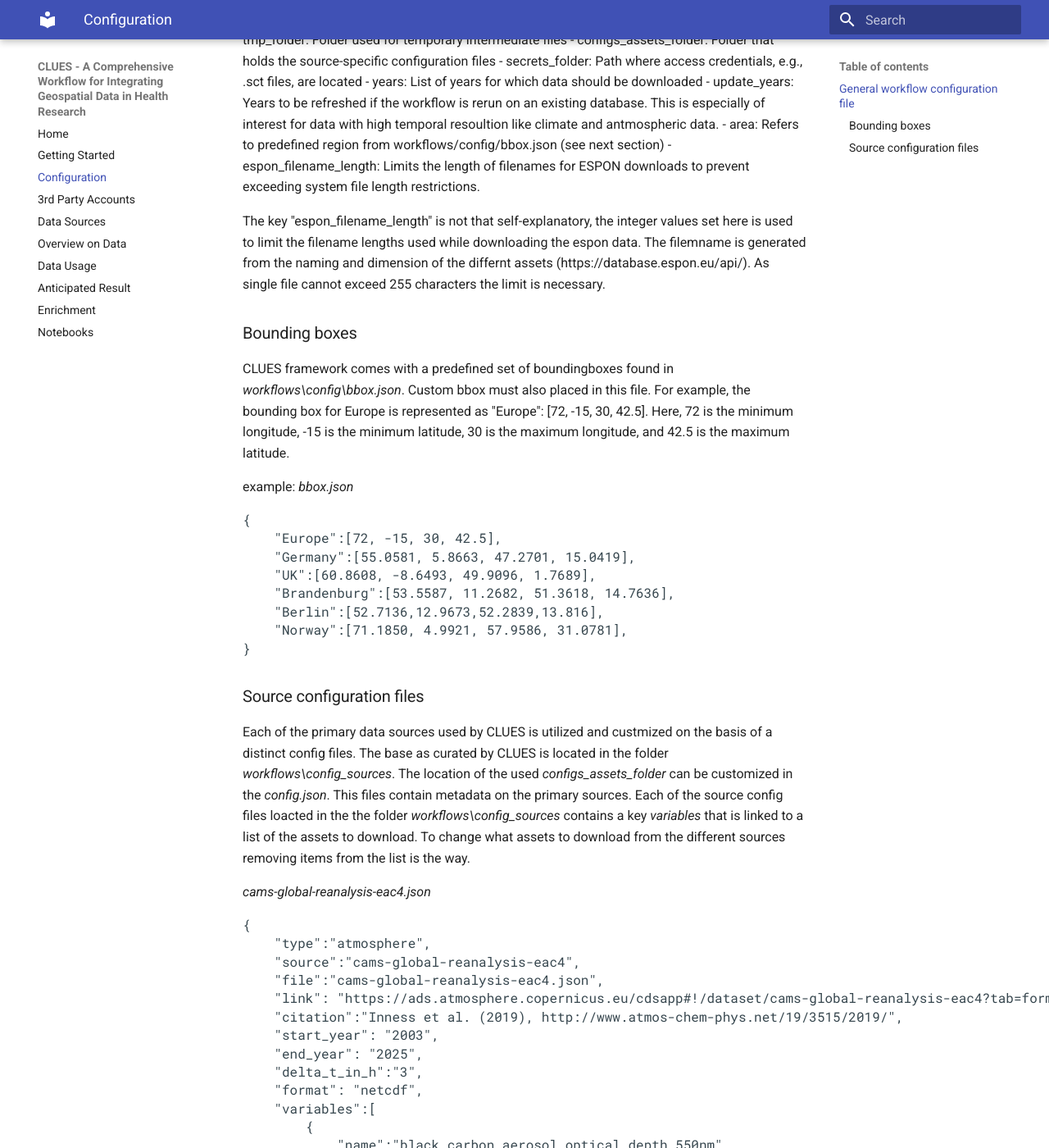
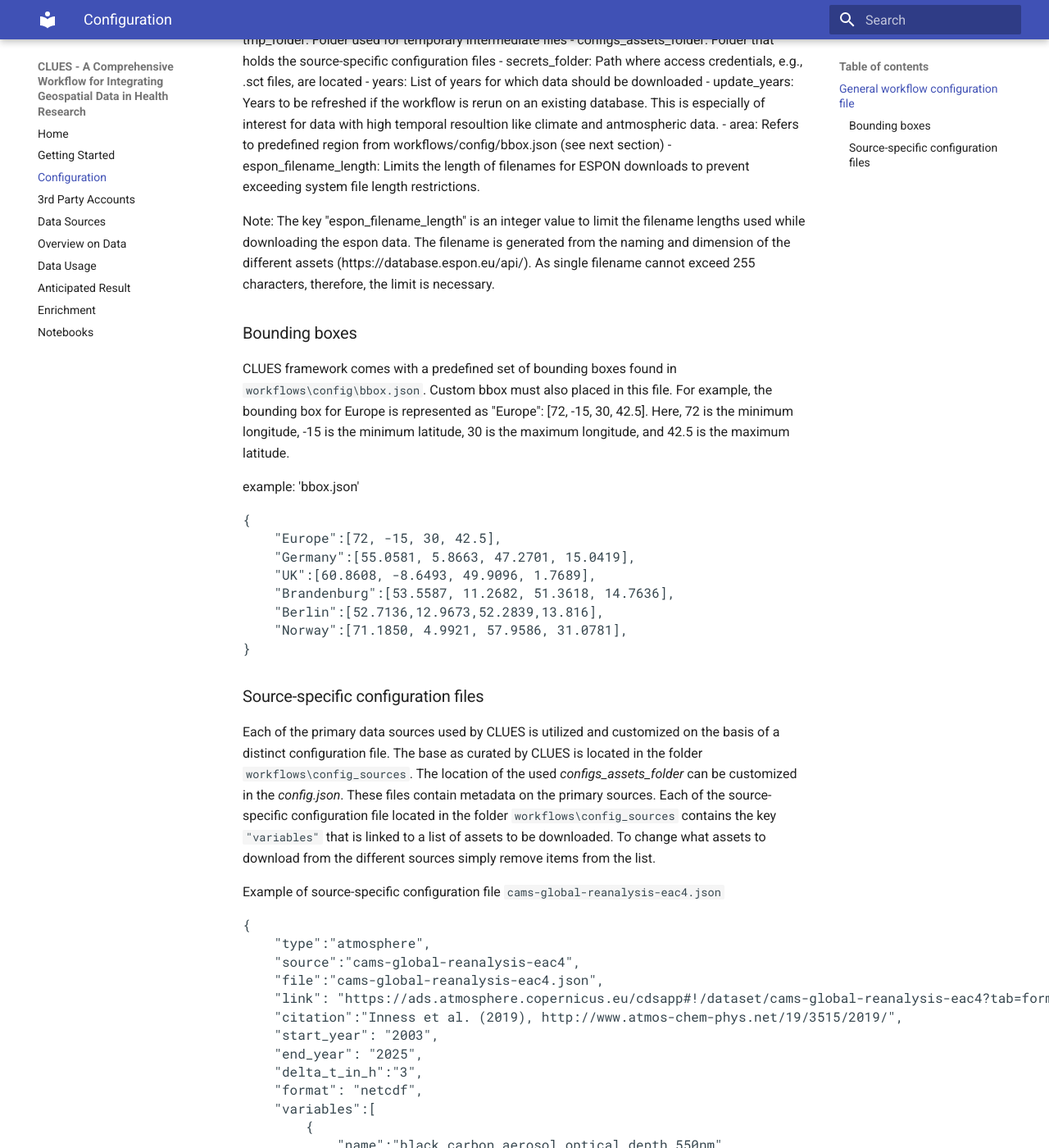
Before and after one commit to BIH-DMBS/CLUES, an MkDocs documentation site: the page built from docs/setup.md, in a window 1280 px wide and 1400 px high, scrolled down 743 px. Shown: the whole window at 82% size. Built offline with MkDocs 1.6.1 and Material for MkDocs 9.7.7, drawn with Linux system fonts in a browser that asks for light colours.

Commit message:
Update setup.md

```diff
--- a/docs/setup.md
+++ b/docs/setup.md
@@ -33,13 +33,13 @@ The file `workflows\config\config.json` defines the core parameters for how CLUE
 - area: Refers to predefined region from workflows/config/bbox.json (see next section)
 - espon_filename_length: Limits the length of filenames for ESPON downloads to prevent exceeding system file length restrictions.
 
-The key "espon_filename_length" is not that self-explanatory, the integer values set here is used to limit the filename lengths used while downloading the espon data. The filemname is generated from the naming and dimension of the differnt assets (https://database.espon.eu/api/). As single file cannot exceed 255 characters the limit is necessary.
+Note: The key "espon_filename_length" is an integer value to limit the filename lengths used while downloading the espon data. The filename is generated from the naming and dimension of the different assets (https://database.espon.eu/api/). As single filename cannot exceed 255 characters, therefore, the limit is necessary.
 
 ### Bounding boxes
 
-CLUES framework comes with a predefined set of boundingboxes found in *workflows\config\bbox.json*. Custom bbox must also placed in this file. For example, the bounding box for Europe is represented as "Europe": [72, -15, 30, 42.5]. Here, 72 is the minimum longitude, -15 is the minimum latitude, 30 is the maximum longitude, and 42.5 is the maximum latitude.
+CLUES framework comes with a predefined set of bounding boxes found in `workflows\config\bbox.json`. Custom bbox must also placed in this file. For example, the bounding box for Europe is represented as "Europe": [72, -15, 30, 42.5]. Here, 72 is the minimum longitude, -15 is the minimum latitude, 30 is the maximum longitude, and 42.5 is the maximum latitude.
 
-example: *bbox.json*
+example: 'bbox.json'
 <pre>
 {
     "Europe":[72, -15, 30, 42.5],
@@ -51,11 +51,11 @@ example: *bbox.json*
 }
 </pre>
 
-### Source configuration files
+### Source-specific configuration files
 
-Each of the primary data sources used by CLUES is utilized and custmized on the basis of a distinct config files. The base as curated by CLUES is located in the folder *workflows\config_sources*. The location of the used *configs_assets_folder* can be customized in the *config.json*. This files contain metadata on the primary sources. Each of the source config files loacted in the the folder *workflows\config_sources* contains a key *variables* that is linked to a list of the assets to download. To change what assets to download from the different sources removing items from the list is the way.
+Each of the primary data sources used by CLUES is utilized and customized on the basis of a distinct configuration file. The base as curated by CLUES is located in the folder `workflows\config_sources`. The location of the used *configs_assets_folder* can be customized in the *config.json*. These files contain metadata on the primary sources. Each of the source-specific configuration file located in the folder `workflows\config_sources` contains the key `"variables"` that is linked to a list of assets to be downloaded. To change what assets to download from the different sources simply remove items from the list.
 
-*cams-global-reanalysis-eac4.json*
+Example of source-specific configuration file `cams-global-reanalysis-eac4.json`
 <pre>
 {
     "type":"atmosphere",
```
